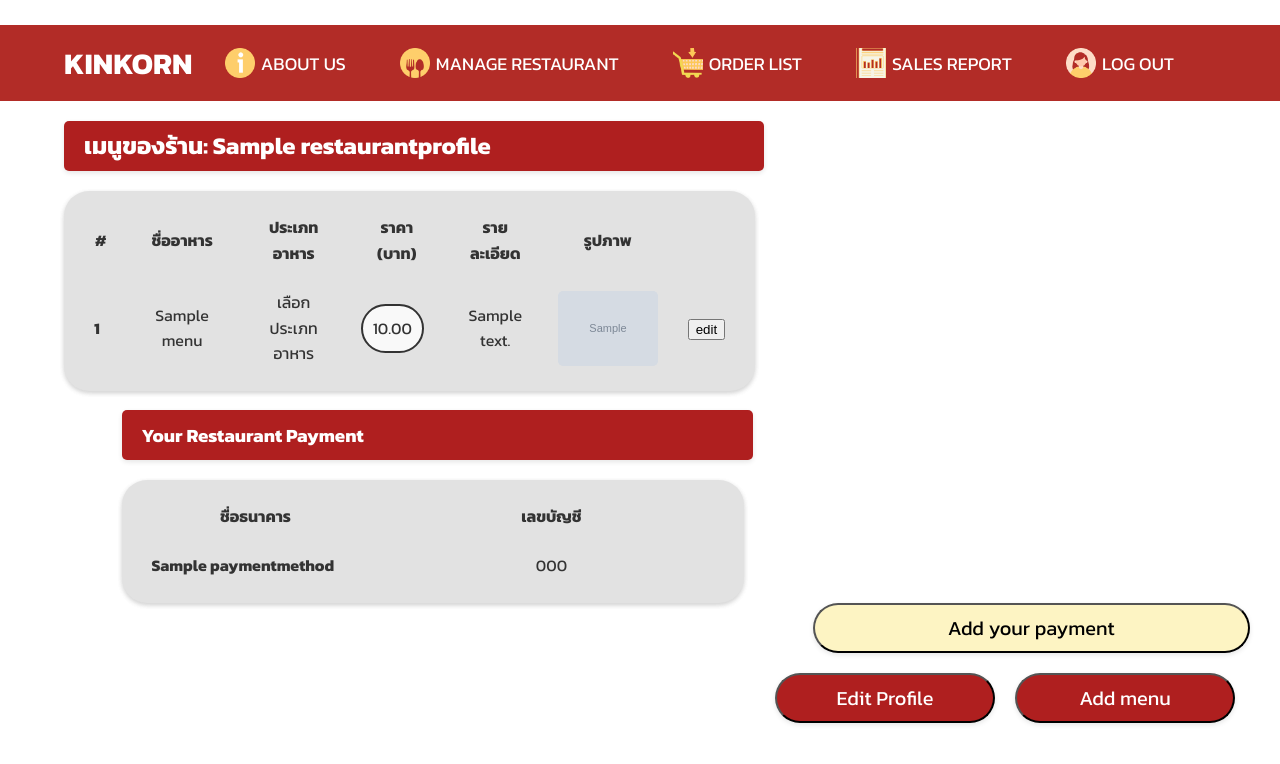
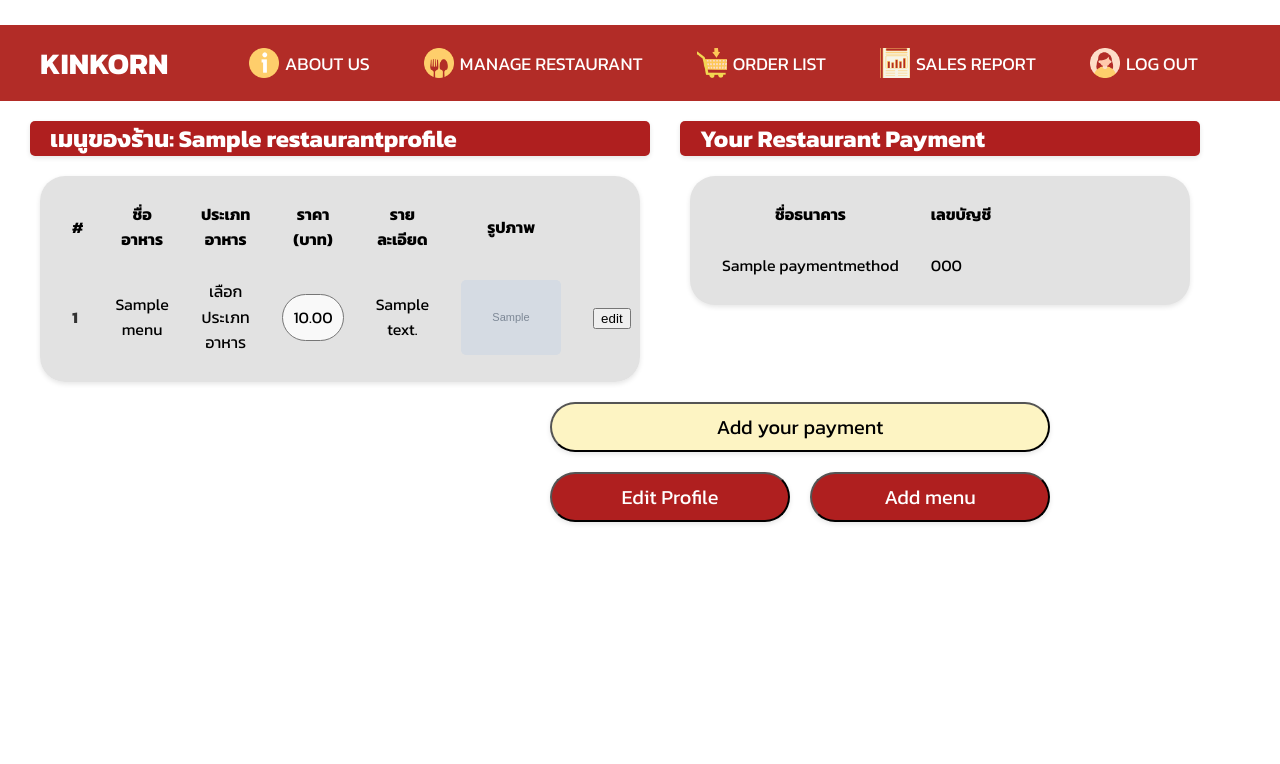
Before and after one commit to 6510615203/cn331project, a Django app: page /restaurant/edit_menu_payment in a window 1280 px wide. Shown: the top 764 px of the page. Run offline with Django 5.2, Linux system fonts and the light colour scheme; a user stored in the database is signed in; tables that the repository leaves empty hold one stand-in row (values such as "Sample post"); grey boxes marked "Sample" are stand-in pictures.

Commit message:
แก้cs addpay

```diff
--- a/restaurant/templates/edit_menu_payment.html
+++ b/restaurant/templates/edit_menu_payment.html
@@ -8,15 +8,22 @@
 <link rel="stylesheet" type="text/css" href="{% static 'css/edit_menu_payment.css' %}">
 {% endblock %}
 
+
 {% block content %}
+<div class="main-container">
+    <div class="container">
+    <!-----------------คลาสชื่อตาราง 2 อัน------------------>
+    <div class="grid-title">
+        <h2 class="menu-title">เมนูของร้าน: {{ restaurant.restaurant_name }}</h2>
+        <h2 class="payment-title">Your Restaurant Payment</h2>
+    </div>
 
-<div class="main-container d-flex">
-    <div class="container mt-5">
-    <h2 class="menu-title">เมนูของร้าน: {{ restaurant.restaurant_name }}</h2>
-
+    <!-----------------คลาสตาราง 2 อัน------------------>
+    <div class="grid-tables">
+        <!----------------คลาส menu table------------------->
         <div class="menu-table">
             {% if menu_items %}
-        <table border="1" class="table">
+            <table border="1" class="menutable">
                 <thead>
                     <tr>
                         <th>#</th>
@@ -60,12 +67,11 @@
             <p>ยังไม่มีเมนูในร้านนี้</p>
             {% endif %}
         </div>
-    <!-- ส่วนแสดงข้อมูลช่องทางการชำระเงิน -->
-    <div class="container mt-5">
-        <h3 class="payment-title">Your Restaurant Payment</h3>
+        <!----------------คลาส menu payment------------------->
+        <div class="container">
             <div class="payment-table">
                 {% if payment_methods %}
-            <table border="1" class="table">
+                <table border="1" class="paymenttable">
                     <thead>
                         <tr>
                             <th>ชื่อธนาคาร</th>
@@ -87,12 +93,10 @@
             </div>
         </div>
     </div>
+</div>
 
 
-
-
-
-
+<!----------------คลาสปุ่ม 3 ปุ่ม------------------->
 
 <div class="restaurantbutton">
     <div class="res-button">
@@ -100,7 +104,7 @@
             <button type="submit" class="button">Add your payment</button>
         </form>
     </div>
-
+    <!----------------คลาส group ปุ่ม เพิ่มเมนู + เพิ่มช่องทางชำระเงิน------------------->
     <div class="button-group">
         <div class="res-button">
             <form method="GET" action="{% url 'restaurant:manage'%}">
--- a/static/css/edit_menu_payment.css
+++ b/static/css/edit_menu_payment.css
@@ -6,83 +6,93 @@ body {
 }
 
 .container {
-    width: 90%;
+    width: auto;
     margin: 0 auto;
     font-family: inherit;
-    color: #333;
+    color: #000000;
 }
 
+/**************************ส่วนหัวเมนู + ช่องทางชำระเงิน************************/
+.grid-title {
+    display: grid;
+    grid-template-columns: repeat(auto-fill, minmax(500px, 1fr)); /* กำหนดคอลัมน์ให้ขยายตามขนาดหน้าจอ */
+    gap: 0px;
+    justify-items: center;
+}
 .menu-title {
-    display: flex;
-    text-align: center;
-    text-align: left;
-    width: 59%;
-    height: 50px;
+    width: 600px;
+    height: auto;
+    align-items: center;
     padding-left: 20px;
+    /*รูปแบบกล่อง*/
+    font-family: inherit;
     border-radius: 5px;
     color: white;
     background-color: #AF1F1F;
-    display: flex;
+    box-shadow: 0 2px 5px rgba(0, 0, 0, 0.1);
+}
+.payment-title {
+    width: 500px;
+    height: auto;
     align-items: center;
-    /* จัดกึ่งกลางแนวตั้ง */
+    padding-left: 20px;
+    /*รูปแบบกล่อง*/
     font-family: inherit;
+    border-radius: 5px;
+    color: white;
+    background-color: #AF1F1F;
     box-shadow: 0 2px 5px rgba(0, 0, 0, 0.1);
 }
 
+/*************************ส่วนตารางเมนู + ตารางช่องทางชำระเงิน************************/
+.grid-tables {
+    display: grid;
+    grid-template-columns: repeat(auto-fill, minmax(600px, 1fr)); /* กำหนดคอลัมน์ให้ขยายตามขนาดหน้าจอ */
+    gap: auto;
+    align-items: start;
+}
 .menu-table {
-    margin-top: 20px;
-    width: 60%;
-    height: 70%;
+    width: auto;
+    max-height: 400px; /* กำหนดความสูงสูงสุด */
+    overflow-y: auto;
     margin-left: 0;
-    margin-right: auto;
+    border-radius: 25px;
+
+    font-family: inherit;
+    line-height: 1.6;
+    background-color: #e2e2e2;
+    box-shadow: 0 2px 5px rgba(0, 0, 0, 0.1);
+}
+.payment-table {
+    width: 500px;
+    max-height: 400px; /* กำหนดความสูงสูงสุด */
+    overflow-y: auto;
+    margin-left: 0;
+    margin-right: 0;
     border-radius: 25px;
     font-family: inherit;
     line-height: 1.6;
     background-color: #e2e2e2;
     box-shadow: 0 2px 5px rgba(0, 0, 0, 0.1);
 
+
+}
+/*ลบเส้นตาราง*/
+.menutable,
+.menutable th,
+.menutable td,
+.menutable tr {
+    border: none;
+    padding: 12px 15px;
+    font-size: 16px;
+    text-align: left;
+    width: auto;
+    height: auto;
 }
 
-.payment-title {
-    display: flex;
-    text-align: center;
-    text-align: left;
-    width: 59%;
-    height: 50px;
-    padding-left: 20px;
-    border-radius: 5px;
-    color: white;
-    background-color: #AF1F1F;
-    display: flex;
-    align-items: center;
-    /* จัดกึ่งกลางแนวตั้ง */
-    font-family: inherit;
-    box-shadow: 0 2px 5px rgba(0, 0, 0, 0.1);
-}
-.payment-table {
-    margin-top: 20px;
-    width: 60%;
-    height: 70%;
-    margin-left: 0;
-    margin-right: auto;
-    border-radius: 25px;
-    font-family: inherit;
-    line-height: 1.6;
-    background-color: #e2e2e2;
-    box-shadow: 0 2px 5px rgba(0, 0, 0, 0.1);
+/*.table {
+    width: auto;
 
-}
-.table,
-.table th,
-.table td,
-.table tr {
-    border: none;
-    padding: 12px 15px;
-}
-
-.table {
-    width: 100%;
-    border: none;
     border-radius: 25px;
     border-collapse: separate;
     border-spacing: 0 0px;
@@ -90,96 +100,106 @@ body {
     text-align: left;
     box-shadow: 0 2px 5px rgba(0, 0, 0, 0.1);
 
-}
+}*/
 
-.table th {
+.menutable th {
     padding: 12px 15px;
     text-align: center;
 }
 
-.table th:nth-child(1) {
+.menutable th:nth-child(1) {
     width: 20px;
 }
 
-.table th:nth-child(2) {
+.menutable th:nth-child(2) {
     width: 200px;
 }
 
-.table th:nth-child(3) {
+.menutable th:nth-child(3) {
     width: 150px;
 }
 
-.table th:nth-child(4) {
+.menutable th:nth-child(4) {
     width: 100px;
 }
 
-.table th:nth-child(5) {
+.menutable th:nth-child(5) {
     width: 100px;
 }
 
-/*ข้อมูลในตารง*/
-.table td {
+
+/*.menutable tbody tr:hover {
+    background-color: #f1f1f1;
+    border-radius: 25px;
+}*/
+
+/******************************ข้อมูลในตารkง*******************************/
+.menutable td {
     padding: 12px 15px;
 }
-
-
-.table tbody tr:hover {
-    background-color: #f1f1f1;
-    border-radius: 25px;
-}
-
-.table td:nth-child(1) {
+.menutable td:nth-child(1) {
     font-weight: bold;
     color: #333;
 }
-
-.table td:nth-child(2) {
-    text-align: center;
-
-}
-
-.table td:nth-child(3) {
+.menutable td:nth-child(2) {
     text-align: center;
 }
-
-.table td:nth-child(4) .bordered-text {
+.menutable td:nth-child(3) {
+    text-align: center;
+}
+.menutable td:nth-child(4) .bordered-text {
     background-color: #f9f9f9;
     /* พื้นหลังเริ่มต้น */
     text-align: center;
     /* จัดข้อความในคอลัมน์นี้ให้อยู่กลาง */
     padding: 10px 10px;
     border-radius: 25px;
-    border: 2px solid #333;
+    border: 1px solid #767676;
     /* กรอบหนา 2px รอบข้อความ */
     display: inline-block;
     /* ทำให้ span ทำงานเหมือน block-level element */
-
 }
-
-
-.table td:nth-child(5) {
+.menutable td:nth-child(5) {
     text-align: center;
 }
-
-
-
-.table img {
-    max-width: 100px;
+.menutable img {
+    max-width: auto;
     border-radius: 5px;
 }
-
 /* ข้อความโชว์เวลาไม่มีรูปภาพ */
-.table td img {
+.menutable td img {
     display: block;
     margin: 0 auto;
 }
 
+/**************************************/
+.paymenttable,
+.paymenttable th,
+.paymenttable td,
+.paymenttable tr {
+    border: none;
+    padding: 12px 15px;
+    font-size: 16px;
+    text-align: left;
+    width: auto;
+    height: auto;
+}
+
+.paymenttable th {
+    padding: 12px 15px;
+    text-align: center;
+}
+.paymenttable td {
+    padding: 12px 15px;
+}
+/********************************button**************************************/
 /*ปุ่มหลัก*/
 .restaurantbutton {
+    padding-top: 20px;
     text-align: right;
     font-family: inherit;
     margin-right: 30px;
-    display: flex;
+    display: grid;
     flex-direction: column;
     /* จัดวางองค์ประกอบในแนวตั้ง */
     gap: 20px;
@@ -188,12 +208,14 @@ body {
 
 /* add payment button*/
 .restaurantbutton .res-button:nth-child(1) .button {
+    width: 500px;
+    height: 50px;
+    margin-right: 16%;
+
     background-color: #fdf4c3;
     font-size: 20px;
     font-family: inherit;
     text-align: center;
-    width: 35%;
-    height: 50px;
     color: black;
     border-radius: 25px;
     box-shadow: 0 2px 5px rgba(0, 0, 0, 0.1);
@@ -209,20 +231,21 @@ body {
     display: flex;
     gap: 20px;
     flex-direction: row;
-    justify-content: flex-end;
-    margin-right: 15px;
+    justify-content: right;
+    margin-right: 16%;
+
 
 }
 
 
 /* edit profile button*/
 .restaurantbutton .button-group .res-button:nth-child(1) .button {
+    text-align: center;
+    width: 240px;
+    height: 50px;
     background-color: #AF1F1F;
     font-size: 20px;
     font-family: inherit;
-    text-align: center;
-    width: 220px;
-    height: 50px;
     color: white;
     border-radius: 25px;
     box-shadow: 0 2px 5px rgba(0, 0, 0, 0.1);
@@ -231,12 +254,14 @@ body {
 
 /* add menu button*/
 .restaurantbutton .button-group .res-button:nth-child(2) .button {
+    text-align: center;
+    width: 240px; /*220px*/
+    height: 50px;
+
     background-color: #AF1F1F;
     font-size: 20px;
     font-family: inherit;
-    text-align: center;
-    width: 220px;
-    height: 50px;
+
     color: white;
     border-radius: 25px;
     box-shadow: 0 2px 5px rgba(0, 0, 0, 0.1);
```
Also changed, not shown: media/im1.jpg (added), media/im1_3bpuU8d.jpg (added), media/im1_akAtJ5o.jpg (added), media/im4.jpg (added), media/im4_45Poutn.jpg (added), media/im4_VrZlTUK.jpg (added), media/menu_picture/im1.jpg (added), media/menu_picture/im1_VnBWMsF.jpg (added), media/profile_pictures/im4.jpg (added), media/restaurant_pictures/im1.jpg (added), media/restaurant_pictures/im1_0dpVSDA.jpg (added), media/restaurant_pictures/im1_apRqMCv.jpg (added). Lines whose indentation alone changed are shown as unchanged.
